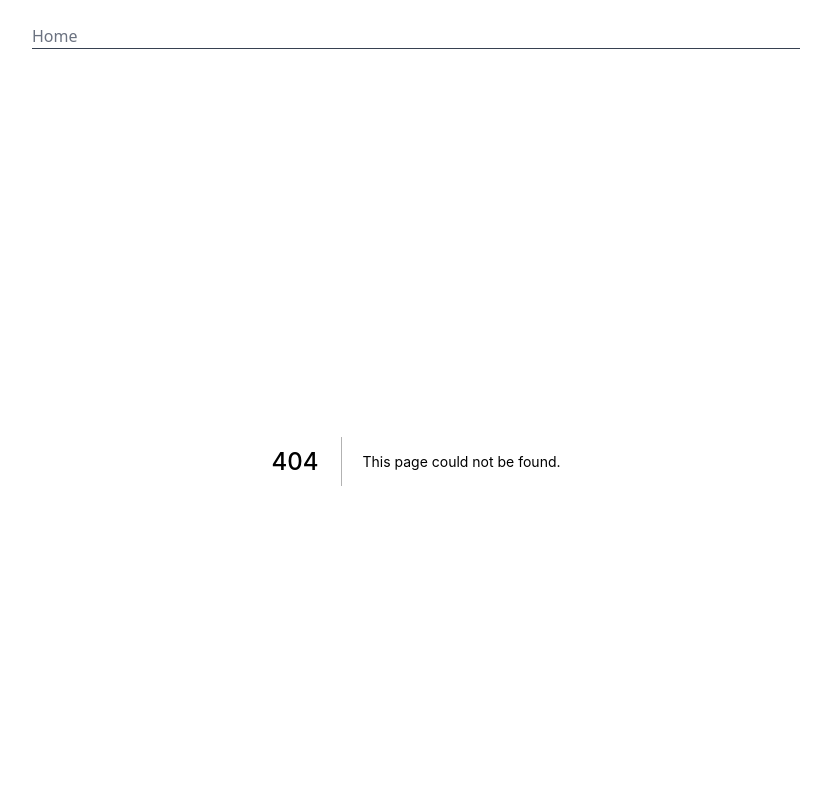
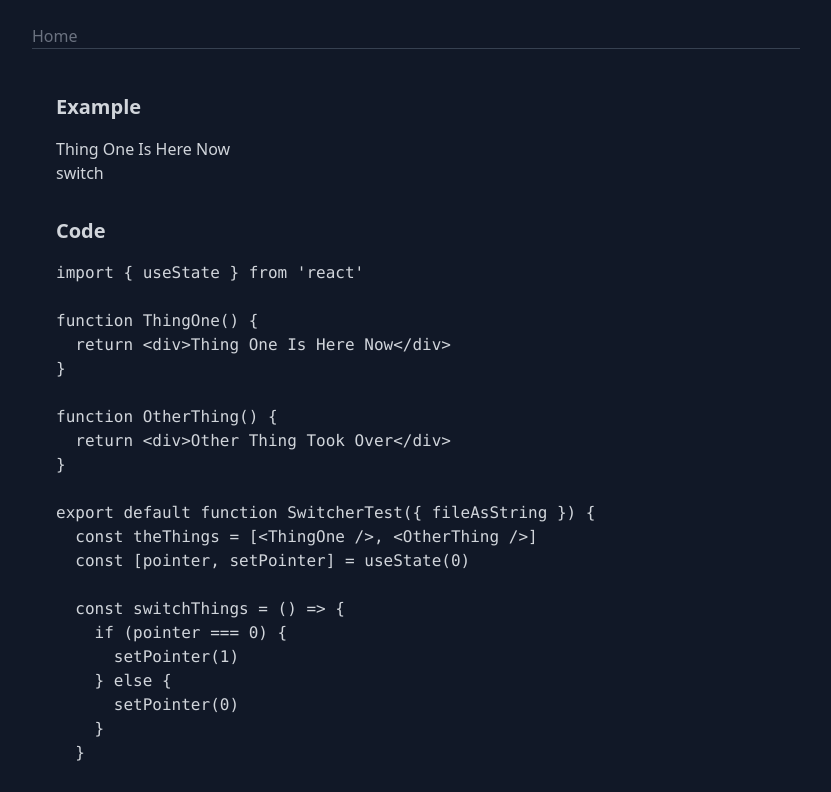
Before and after one commit to alanwsmith/nextjs-playground.alanwsmith.com, a Next.js app in the folder site/: page /switch-components-on-click in a window 1280 px wide. Before the commit this address had no page. Shown: the top 792 px of the page, without its empty margins (224-1055 px from the left). Built offline with nearby package versions, Linux system fonts and the light colour scheme.

Commit message:
Added test for switching between components

```diff
--- /dev/null
+++ b/site/pages/switch-components-on-click/SwitcherTest.js
@@ -0,0 +1,32 @@
+import { useState } from 'react'
+
+function ThingOne() {
+  return <div>Thing One Is Here Now</div>
+}
+
+function OtherThing() {
+  return <div>Other Thing Took Over</div>
+}
+
+export default function SwitcherTest({ fileAsString }) {
+  const theThings = [<ThingOne />, <OtherThing />]
+  const [pointer, setPointer] = useState(0)
+
+  const switchThings = () => {
+    if (pointer === 0) {
+      setPointer(1)
+    } else {
+      setPointer(0)
+    }
+  }
+
+  return (
+    <div>
+      {theThings[pointer]}
+      <div>
+        <button onClick={switchThings}>switch</button>
+      </div>
+      <pre>{fileAsString}</pre>
+    </div>
+  )
+}
--- /dev/null
+++ b/site/pages/switch-components-on-click/index.js
@@ -0,0 +1,35 @@
+import SwitcherTest from './SwitcherTest'
+
+export default function Page({ fileAsString }) {
+  return (
+    <div>
+      <h3>Example</h3>
+      <SwitcherTest />
+      <h3>Code</h3>
+      <pre>{fileAsString}</pre>
+    </div>
+  )
+}
+
+import fs from 'fs'
+
+export async function getStaticProps(context) {
+  try {
+    const fileText = fs.readFileSync(
+      `./pages/switch-components-on-click/SwitcherTest.js`,
+      `utf8`
+    )
+    return {
+      props: {
+        fileAsString: fileText,
+      },
+    }
+  } catch (err) {
+    console.log(err)
+    return {
+      props: {
+        fileAsString: `could not find file`,
+      },
+    }
+  }
+}
```
Also changed, not shown: site/pages/switch-components-on-click/ThingOne.js (added).
